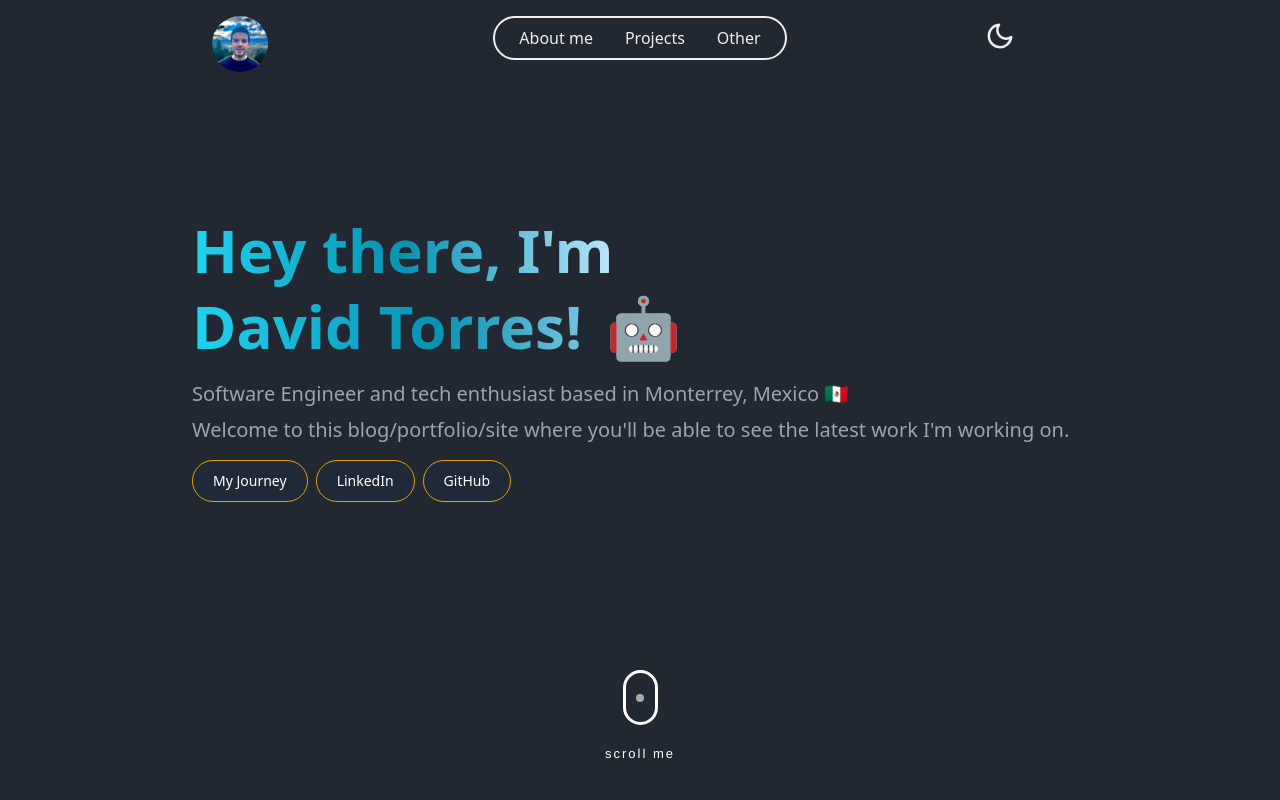
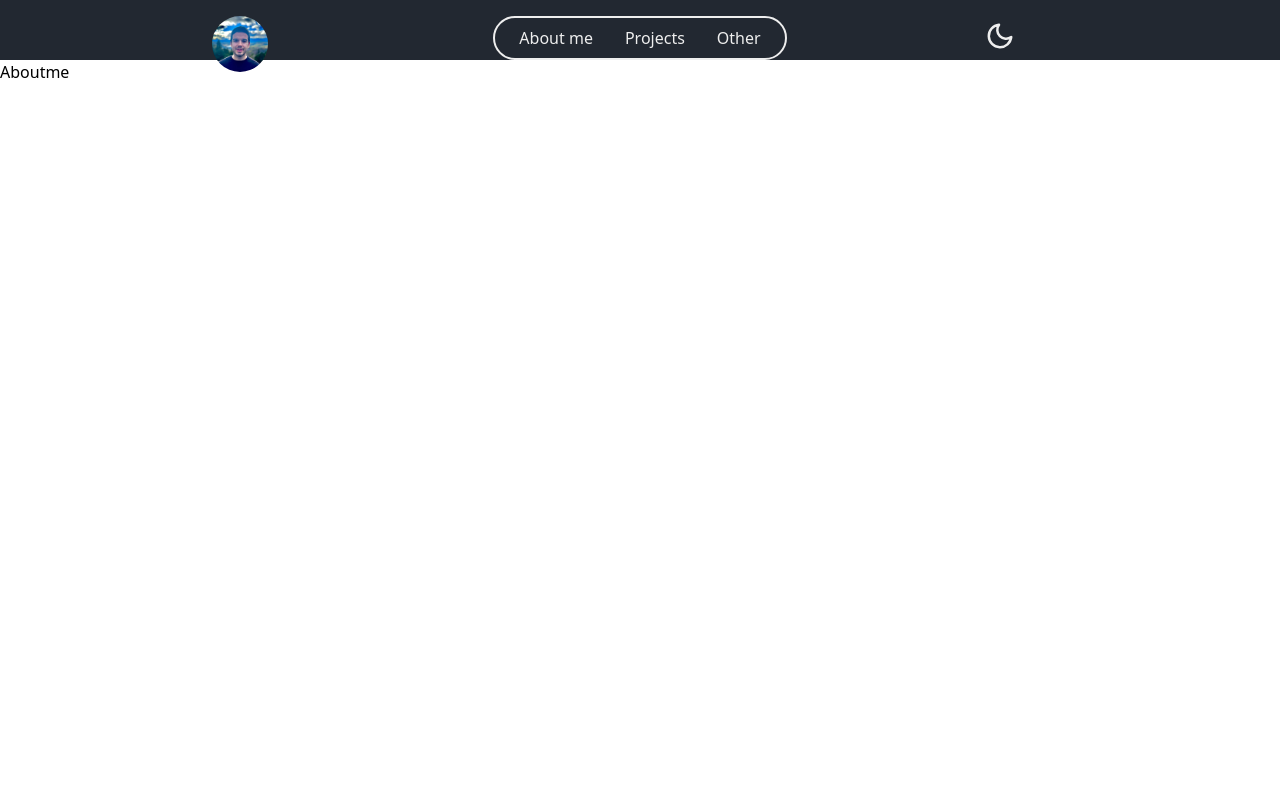
Before and after one commit to davidtc8/another_silly_porfolio_why_not, a React (Vite) app in the folder client/: page /aboutme in a window 1280 px wide. Shown: the top 800 px of the page. Built offline with nearby package versions, Linux system fonts and the light colour scheme.

Commit message:
Added routing to my application

```diff
--- a/client/src/App.jsx
+++ b/client/src/App.jsx
@@ -1,13 +1,18 @@
+import { BrowserRouter, Routes, Route } from 'react-router-dom'
 import Header from './components/Header/Header'
-import Experience from './components/Experience/Experience'
+import WelcomeSection from './components/Welcome/WelcomeSection'
+import AboutMe from './components/AboutMe/Aboutme'
 import './appStyling.css'
 
 function App() {
   return (
-    <>
+    <BrowserRouter>
       <Header />
-      <Experience />
-    </>
+      <Routes>
+        <Route path="/" element={<WelcomeSection />} />
+        <Route path="/aboutme" element={<AboutMe />} />
+      </Routes>
+    </BrowserRouter>
   )
 }
 
--- /dev/null
+++ b/client/src/components/AboutMe/Aboutme.jsx
@@ -0,0 +1,7 @@
+import React from 'react'
+
+export default function Aboutme() {
+  return (
+    <div>Aboutme</div>
+  )
+}
--- a/client/src/components/Experience/ExpandedNymbus.jsx
+++ /dev/null
@@ -1,16 +0,0 @@
-{isOpen && (
-  <div className="fixed inset-0 z-50 flex items-center justify-center overflow-auto bg-gray-500 bg-opacity-50">
-    <div className="relative p-8 bg-white rounded-lg shadow-lg">
-      {/* Close button */}
-      <button
-        className="absolute top-0 right-0 m-4 text-gray-700 hover:text-red-500"
-        onClick={togglePopup}
-      >
-        &times;
-      </button>
-
-      {/* Image */}
-      <img src={imageUrl} alt="Popup" className="w-full h-auto" />
-    </div>
-  </div>
-)}
--- a/client/src/components/Header/Header.jsx
+++ b/client/src/components/Header/Header.jsx
@@ -5,13 +5,6 @@ import { LuDot } from "react-icons/lu";
 import { useState } from 'react';
 
 export default function Header() {
-
-  const scrollToExperience = () => {
-    const experienceElement = document.getElementById('experience');
-    if (experienceElement) {
-      experienceElement.scrollIntoView({ behavior: 'smooth' });
-    }
-  };
 
   const [isNavOpen, setIsNavOpen] = useState(false);
 
@@ -29,7 +22,7 @@ export default function Header() {
           <div className='circular_component'>
             <div className='content_navbar'>
               <li>
-                <ul><a href="aboutus">About me</a></ul>
+                <ul><a href="aboutme">About me</a></ul>
               </li>
               <li>
                 <ul><a href="projects">Projects</a></ul>
@@ -75,7 +68,7 @@ export default function Header() {
                   </div>
                   <ul className="flex flex-col items-center justify-between min-h-[250px]">
                     <li className="border-b border-gray-400 my-8 uppercase">
-                      <a href="aboutus">About me</a>
+                      <a href="aboutme">About me</a>
                     </li>
                     <li className="border-b border-gray-400 my-8 uppercase">
                       <a href="projects">Projects</a>
@@ -88,62 +81,9 @@ export default function Header() {
               </section>
             </nav>
           </div>
-
-
-
-
-
-
           <div className='night_mode_div'>
             <FiMoon className='night_icon' size={30}>
             </FiMoon>
-          </div>
-        </div>
-        <div className='welcome_section'>
-          <div className='welcome_letters_section'>
-            <span className='hey_there_welcome_section text-6xl p-4 text-center font-bold from-cyan-400 via-cyan-600 to-sky-200 bg-gradient-to-r bg-clip-text text-transparent'>
-              Hey there, I'm
-            <br />
-            <span className='name_welcome_section text-6xl p-4 text-center font-bold from-cyan-400 via-cyan-600 to-sky-200 bg-gradient-to-r bg-clip-text text-transparent'>
-              David Torres!
-              <span className='icon_robot'> 🤖 </span>
-            </span>
-            <br />
-            </span>
-            <br />
-            <span className='about_me_welcome_section text-gray-400 text-xl font-normal'>
-              <p className='first_about_me_p'>
-                Software Engineer and tech enthusiast based in Monterrey, Mexico 🇲🇽
-              </p>
-              <p>
-                Welcome to this blog/portfolio/site where you'll be able to see the latest work I'm working on.
-              </p>
-            </span>
-            <a href="my_journey">
-              <button type="button" className="my_journey_button text-white border border-yellow-400 bg-gray-800 hover:bg-gray-900 focus:outline-none focus:ring-4 focus:ring-yellow-300 font-medium rounded-full text-sm px-5 py-2.5 me-2 mb-2 dark:bg-gray-800 dark:hover:bg-gray-700 dark:focus:ring-gray-700 dark:border-yellow-100">
-                My Journey
-              </button>
-            </a>
-            <a href="https://www.linkedin.com/in/david-tc/" target="_blank">
-              <button type="button" className="my_journey_button text-white border border-yellow-400 bg-gray-800 hover:bg-gray-900 focus:outline-none focus:ring-4 focus:ring-yellow-300 font-medium rounded-full text-sm px-5 py-2.5 me-2 mb-2 dark:bg-gray-800 dark:hover:bg-gray-700 dark:focus:ring-gray-700 dark:border-yellow-100">
-                LinkedIn
-              </button>
-            </a>
-            <a href="https://github.com/davidtc8" target="_blank">
-              <button type="button" className="my_journey_button text-white border border-yellow-400 bg-gray-800 hover:bg-gray-900 focus:outline-none focus:ring-4 focus:ring-yellow-300 font-medium rounded-full text-sm px-5 py-2.5 me-2 mb-2 dark:bg-gray-800 dark:hover:bg-gray-700 dark:focus:ring-gray-700 dark:border-yellow-100">
-                GitHub
-              </button>
-            </a>
-
-            <span className="scroll-btn">
-              <a>
-                <span className="mouse" onClick={scrollToExperience} style={{cursor: "pointer"}}>
-                  <span>
-                  </span>
-                </span>
-              </a>
-              <p>scroll me</p>
-            </span>
           </div>
         </div>
       </div>
--- a/client/src/components/Header/headerStyling.css
+++ b/client/src/components/Header/headerStyling.css
@@ -6,8 +6,12 @@
 
 /* Whole header section */
 .main_navbar_div {
+    background-color: #222831;
+}
+
+.main_welcome_section {
+    background-color: #222831;
     height: 100vh;
-    background-color: #222831;
 }
 
 /* Top section */
@@ -68,6 +72,7 @@
 
 /* Welcome Section */
 .welcome_section {
+    background-color: #222831;
     width: 50%;
     margin: auto 50% auto auto;
     color: #EEEEEE;
--- /dev/null
+++ b/client/src/components/Welcome/WelcomeSection.jsx
@@ -0,0 +1,69 @@
+import '../Header/headerStyling.css'
+import { useState } from 'react';
+import Experience from '../Experience/Experience'
+
+export default function WelcomeSection() {
+
+    const scrollToExperience = () => {
+        const experienceElement = document.getElementById('experience');
+        if (experienceElement) {
+          experienceElement.scrollIntoView({ behavior: 'smooth' });
+        }
+      };
+
+    const [isNavOpen, setIsNavOpen] = useState(false);
+
+  return (
+    <>
+    <div className='main_welcome_section'>
+        <div className='welcome_section'>
+            <div className='welcome_letters_section'>
+                <span className='hey_there_welcome_section text-6xl p-4 text-center font-bold from-cyan-400 via-cyan-600 to-sky-200 bg-gradient-to-r bg-clip-text text-transparent'>
+                Hey there, I'm
+                <br />
+                <span className='name_welcome_section text-6xl p-4 text-center font-bold from-cyan-400 via-cyan-600 to-sky-200 bg-gradient-to-r bg-clip-text text-transparent'>
+                David Torres!
+                <span className='icon_robot'> 🤖 </span>
+                </span>
+                <br />
+                </span>
+                <br />
+                <span className='about_me_welcome_section text-gray-400 text-xl font-normal'>
+                <p className='first_about_me_p'>
+                    Software Engineer and tech enthusiast based in Monterrey, Mexico 🇲🇽
+                </p>
+                <p>
+                    Welcome to this blog/portfolio/site where you'll be able to see the latest work I'm working on.
+                </p>
+                </span>
+                <a href="my_journey">
+                <button type="button" className="my_journey_button text-white border border-yellow-400 bg-gray-800 hover:bg-gray-900 focus:outline-none focus:ring-4 focus:ring-yellow-300 font-medium rounded-full text-sm px-5 py-2.5 me-2 mb-2 dark:bg-gray-800 dark:hover:bg-gray-700 dark:focus:ring-gray-700 dark:border-yellow-100">
+                    My Journey
+                </button>
+                </a>
+                <a href="https://www.linkedin.com/in/david-tc/" target="_blank">
+                <button type="button" className="my_journey_button text-white border border-yellow-400 bg-gray-800 hover:bg-gray-900 focus:outline-none focus:ring-4 focus:ring-yellow-300 font-medium rounded-full text-sm px-5 py-2.5 me-2 mb-2 dark:bg-gray-800 dark:hover:bg-gray-700 dark:focus:ring-gray-700 dark:border-yellow-100">
+                    LinkedIn
+                </button>
+                </a>
+                <a href="https://github.com/davidtc8" target="_blank">
+                <button type="button" className="my_journey_button text-white border border-yellow-400 bg-gray-800 hover:bg-gray-900 focus:outline-none focus:ring-4 focus:ring-yellow-300 font-medium rounded-full text-sm px-5 py-2.5 me-2 mb-2 dark:bg-gray-800 dark:hover:bg-gray-700 dark:focus:ring-gray-700 dark:border-yellow-100">
+                    GitHub
+                </button>
+                </a>
+                <span className="scroll-btn">
+                <a>
+                    <span className="mouse" onClick={scrollToExperience} style={{cursor: "pointer"}}>
+                    <span>
+                    </span>
+                    </span>
+                </a>
+                <p>scroll me</p>
+                </span>
+            </div>
+        </div>
+    </div>
+    <Experience />
+    </>
+  )
+}
--- a/package.json
+++ b/package.json
@@ -1,5 +1,6 @@
 {
   "dependencies": {
-    "react-icons": "^5.1.0"
+    "react-icons": "^5.1.0",
+    "react-router-dom": "^6.23.0"
   }
 }
```
Also changed, not shown: 1 other file (tests, documents, lock files or other folders).
